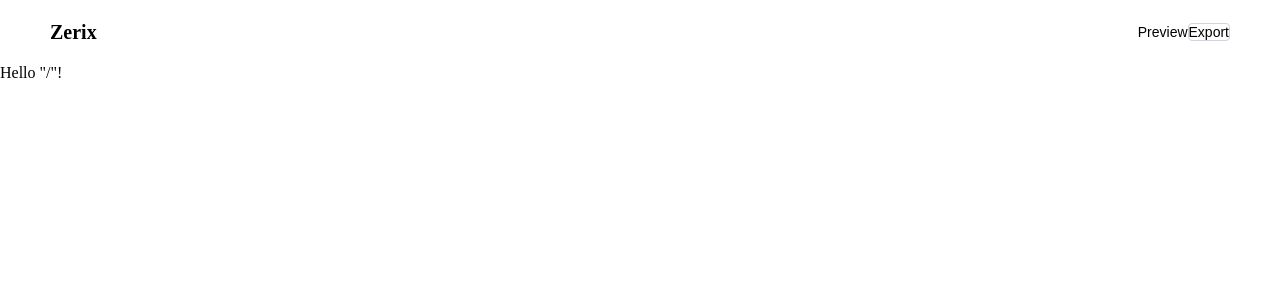
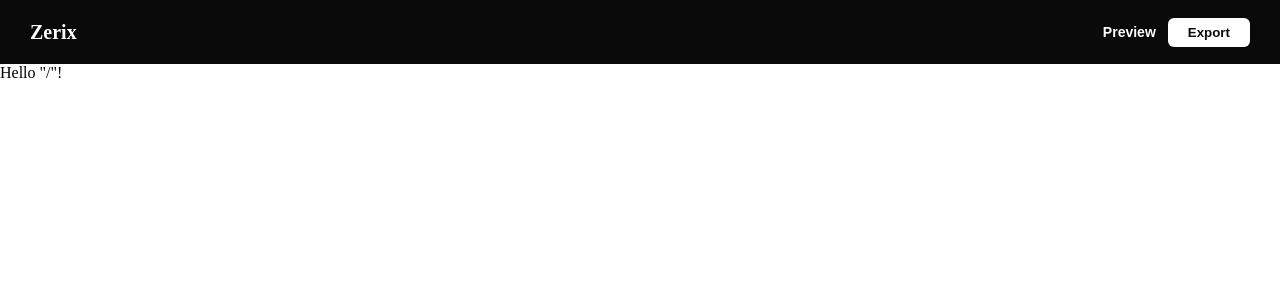
Before and after one commit to Sunjay77/zerix, a React (Vite) app: page / in a window 1280 px wide. Shown: the top 300 px of the page. Built offline with nearby package versions, Linux system fonts and the light colour scheme.

Commit message:
Navbar: finished

```diff
--- a/src/components/elements/navbar/Navbar.tsx
+++ b/src/components/elements/navbar/Navbar.tsx
@@ -1,13 +1,13 @@
-import { ExportButton, LogoText, NavbarContent, PreviewButton } from "./NavbarStyle";
+import { ButtonGroup, ExportButton, LogoText, NavbarContent, PreviewButton } from "./NavbarStyle";
 
 const Navbar: React.FC = () => {
   return (
     <NavbarContent>
       <LogoText>Zerix</LogoText>
-      <div>
+      <ButtonGroup>
         <PreviewButton>Preview</PreviewButton>
         <ExportButton>Export</ExportButton>
-      </div>
+      </ButtonGroup>
     </NavbarContent>
   );
 }
--- a/src/components/elements/navbar/NavbarStyle.ts
+++ b/src/components/elements/navbar/NavbarStyle.ts
@@ -4,22 +4,41 @@ export const NavbarContent = styled.nav`
   width: 100%;
   display: flex;
   justify-content: space-between;
-  padding: 10px 50px;
+  padding: 10px 30px;
   align-items: center;
+  background: #0a0a0a;
 `;
 
 export const LogoText = styled.h1`
-font-size: 20px;`
+  font-size: 20px;
+  color: #ffffff;
+`;
 
 export const PreviewButton = styled.button`
   background-color: transparent;
-  border:none;
+  border: none;
   font-size: 14px;
+  color: #ffffff;
+  font-weight: bold;
 `;
 
 export const ExportButton = styled.button`
-  background-color: transparent;
-  border: 1px solid #d1d5db;
-  font-size: 14px;
-  border-radius: 4px;
-`
+  background: #ffffff;
+  color: #0a0a0a;
+  border: none;
+  padding: 7px 20px;
+  border-radius: 6px;
+  font-weight: bold;
+  cursor: pointer;
+  transition: opacity 0.2s ease;
+
+  &:hover {
+    opacity: 0.85;
+  }
+`;
+
+export const ButtonGroup = styled.div`
+  display: flex;
+  gap: 12px;
+  align-items: center;
+`;
```
